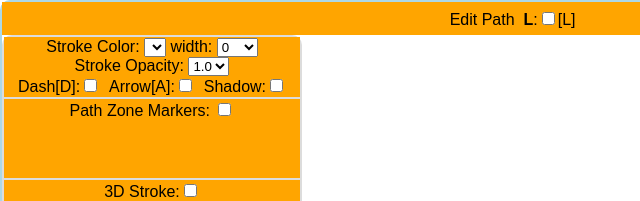
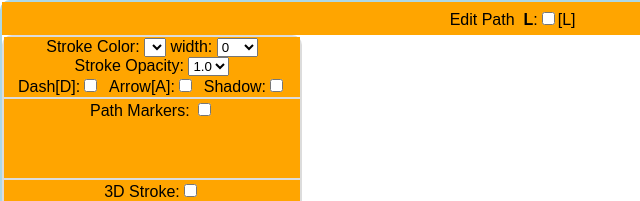
Before and after one commit to fhemsher/SVG-Earth, a plain HTML site: page AddElem/addElemPathEdit.htm in a window 1280 px wide. Shown: the top 201 px of the page, 0-640 px from the left. Drawn offline with Linux system fonts and the light colour scheme.

Commit message:
Add files via upload

```diff
--- a/AddElem/addElemPathEdit.htm
+++ b/AddElem/addElemPathEdit.htm
@@ -71,7 +71,7 @@ Dash[D]:<input type=checkbox id=drawPathEditStrokeDashCheck onClick=parent.drawP
 </tr>
 <tr style=background-color:orange>
 <td align=center >
-Path Zone Markers: <input title="Add markers along pathEdit" type="checkbox" id=pathEditZoneMarkerCheck onClick=parent.pathEditZoneMarkerChecked() />
+Path Markers: <input title="Add markers along path" type="checkbox" id=pathEditZoneMarkerCheck onClick=parent.pathEditZoneMarkerChecked() />
 <div id=pathEditZoneMarkerDiv style=visibility:hidden>
  	Marker <span id=pathEditZoneMarkerFillBg >Color:</span>
 		<select  onChange=parent.pathEditZoneMarkerFillColorSelected()  id=pathEditZoneMarkerFillColorSelect><option title="none" >0</option></select><br>
@@ -263,7 +263,7 @@ function sendSize()
 
 //////////////////===============path markers=============================
 
-var markerArray =["25A0", "25A3", "25A4", "25A5", "25A6", "25A7", "25A8", "25A9", "25B0",  "25B2", "25B3",   "25C6", "25C7", "25C8", "25C9",  "25CD", "25CE", "25CF", "25D0", "25D1", "25D2", "25D3",   "25D8", "25D9",  "25E7", "25E8", "25E9", "25EA", "25EB", "25EC", "25ED", "25EE",  "25FB", "25FC", "2BC1", "2BC2", "2BC3", "2BC4", "2BC5", "2BC6",    "2BCC", "2BCD", "2BCE", "2BCF", "2BD0"]
+var markerEditArray =["2727","2949","2217","22C7","27DF","2981","29EB","2A53","2B18","2B9D","25A0", "25A3", "25A4", "25A5", "25A6", "25A7", "25A8", "25A9", "25B0",  "25B2", "25B3",   "25C6", "25C7", "25C8", "25C9",  "25CD", "25CE", "25CF", "25D0", "25D1", "25D2", "25D3",   "25D8", "25D9",  "25E7", "25E8", "25E9", "25EA", "25EB", "25EC", "25ED", "25EE",  "25FB", "25FC", "2BC1", "2BC2", "2BC3", "2BC4", "2BC5", "2BC6",    "2BCC", "2BCD", "2BCE", "2BCF", "2BD0"]
 
 function writePathEditMarkerOptions()
 {
```
Also changed, not shown: AddElem/addElemPath.htm (+2 -2 lines).
